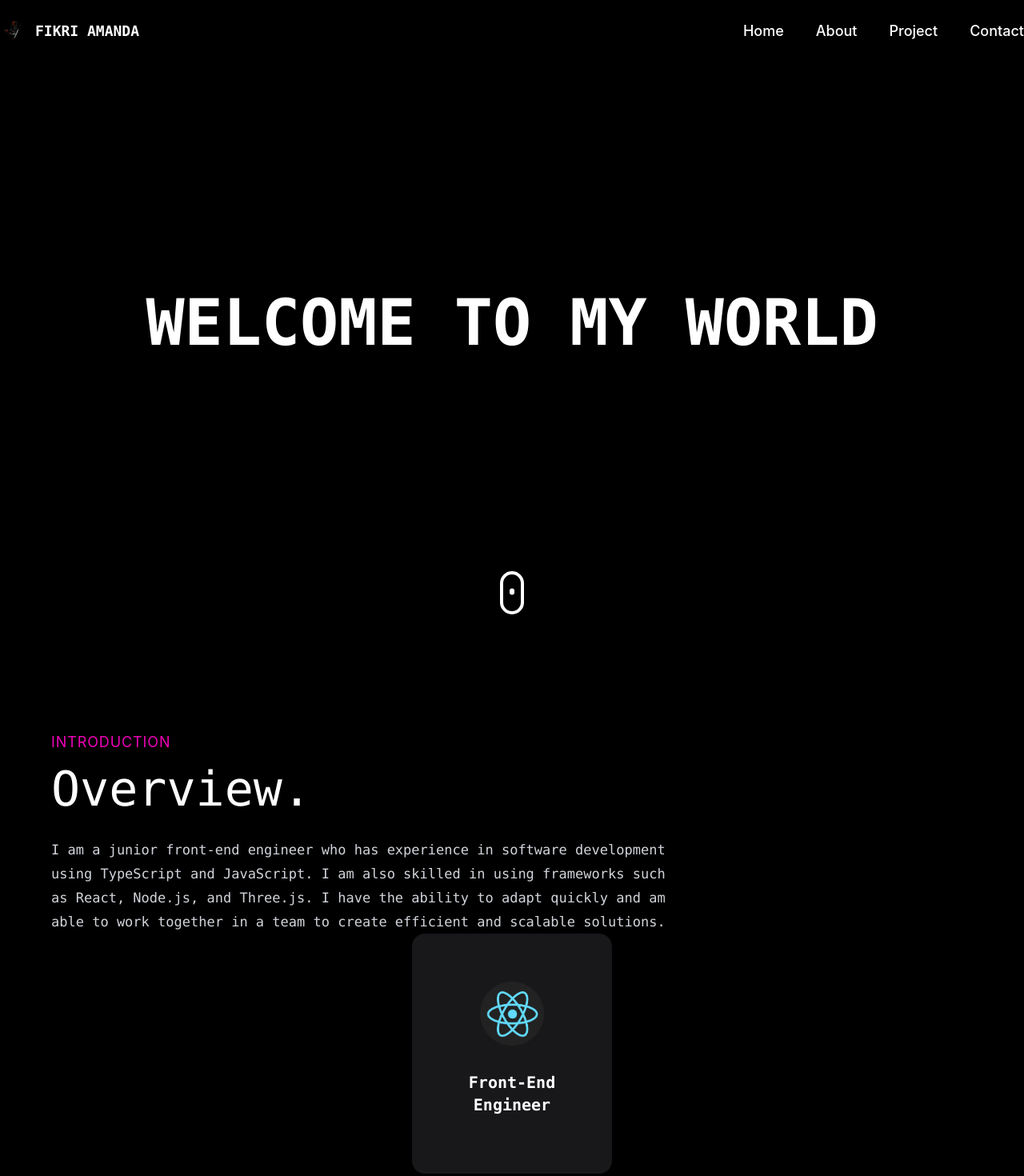
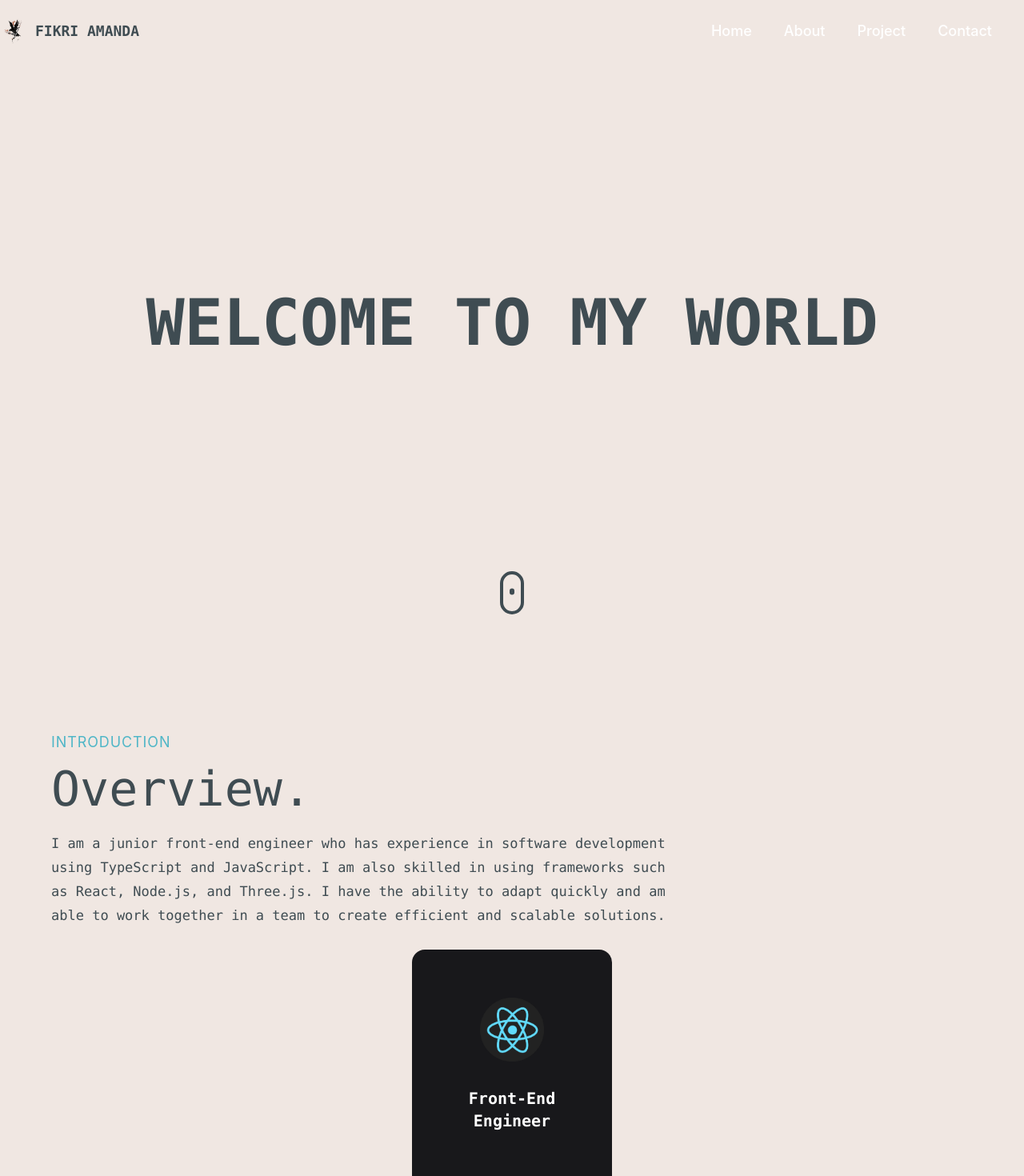
Before and after one commit to fianda12/3D_Portofolio, a React (Vite) app: page /home in a window 1280 px wide. Shown: the top 1470 px of the page at 80% size. Built offline with nearby package versions, Linux system fonts and the light colour scheme.

Commit message:
add navbar scrolled and change color

```diff
--- a/package.json
+++ b/package.json
@@ -19,12 +19,14 @@
     "react": "^18.2.0",
     "react-dom": "^18.2.0",
     "react-router-dom": "^6.11.1",
+    "react-scroll": "^1.8.9",
     "react-tilt": "^1.0.2",
     "react-vertical-timeline-component": "^3.6.0"
   },
   "devDependencies": {
     "@types/react": "^18.0.28",
     "@types/react-dom": "^18.0.11",
+    "@types/react-scroll": "^1.8.8",
     "@typescript-eslint/eslint-plugin": "^5.57.1",
     "@typescript-eslint/parser": "^5.57.1",
     "@vitejs/plugin-react": "^4.0.0",
--- a/src/components/Navbar.tsx
+++ b/src/components/Navbar.tsx
@@ -1,18 +1,17 @@
 import { useEffect, useState } from "react";
-import { Link } from "react-router-dom";
-
+import { Link } from "react-scroll"; // Import Link from react-scroll
 import { NavLinks } from "../service/service";
 import { logo, menu, close } from "../assets";
 
 const Navbar = () => {
-  const [active, setActive] = useState("");
-  const [toggle, setToggle] = useState(false);
-  const [scrolled, setScrolled] = useState(false);
+  const [active, setActive] = useState<string>("");
+  const [toggle, setToggle] = useState<boolean>(false);
+  const [scrolled, setScrolled] = useState<boolean>(false);
 
   useEffect(() => {
     const handleScroll = () => {
       const scrollTop = window.scrollY;
-      if (scrollTop > 100) {
+      if (scrollTop > 250) {
         setScrolled(true);
       } else {
         setScrolled(false);
@@ -28,12 +27,14 @@ const Navbar = () => {
     <nav
       className={`
       w-full flex items-center py-5 fixed top-0 z-20 ${
-        scrolled ? "bg-black" : "bg-transparent"
+        scrolled ? "bg-black" : "bg-[#F0E7E2]"
       }`}
     >
       <div className="w-full flex justify-between items-center max-w-7xl mx-auto">
-        <Link
-          to="/"
+        <Link // Replace "a" with "Link" from react-scroll
+          to="top"
+          smooth={true}
+          duration={500} // Adjust the duration as needed
           className="flex items-center gap-2"
           onClick={() => {
             setActive("");
@@ -41,21 +42,33 @@ const Navbar = () => {
           }}
         >
           <img src={logo} alt="logo" className="w-9 h-9 object-contain" />
-          <p className="text-white font-mono text-[18px] font-bold cursor-pointer flex ">
+          <p
+            className={`font-mono text-[18px] font-bold cursor-pointer flex ${
+              scrolled ? "text-white" : "text-[#3F4C52]"
+            }`}
+          >
             FIKRI AMANDA
           </p>
         </Link>
 
-        <ul className="list-none hidden sm:flex flex-row gap-10">
+        <ul className="list-none hidden sm:flex flex-row gap-10 sm:mr-10">
           {NavLinks.map((nav) => (
             <li
               key={nav.id}
               className={`${
-                active === nav.title ? "text-white" : "text-white"
-              } hover:text-white text-[18px] font-medium cursor-pointer`}
+                active === nav.title ? "text-[#3F4C52]" : "text-white"
+              } ${
+                scrolled ? "text-white" : "text-[#3F4C52]"
+              } hover:text-[#3F4C52] text-[18px] font-medium cursor-pointer`}
               onClick={() => setActive(nav.title)}
             >
-              <a href={`#${nav.id}`}>{nav.title}</a>
+              <Link
+                to={nav.id}
+                smooth={true}
+                duration={500}
+              >
+                {nav.title}
+              </Link>
             </li>
           ))}
         </ul>
@@ -64,28 +77,34 @@ const Navbar = () => {
           <img
             src={toggle ? close : menu}
             alt="menu"
-            className="w-[28px] h-[28px] object-contain"
+            className="w-[28px] h-[28px] object-contain mr-5"
             onClick={() => setToggle(!toggle)}
           />
 
           <div
             className={`${
               !toggle ? "hidden" : "flex"
-            } p-6 black-gradient absolute top-20 right-0 mx-4 my-2 min-w-[140px] z-10 rounded-xl`}
+            } p-6 black-gradient absolute top-20 mx-4 my-2 min-w-[140px] z-10 rounded-xl`}
           >
             <ul className="list-none flex justify-end items-start flex-1 flex-col gap-4">
               {NavLinks.map((nav) => (
                 <li
                   key={nav.id}
                   className={`font-poppins font-medium cursor-pointer text-[16px] ${
-                    active === nav.title ? "text-white" : "text-secondary"
+                    active === nav.title ? "text-white" : "text-[#3F4C52]"
                   }`}
                   onClick={() => {
                     setToggle(!toggle);
                     setActive(nav.title);
                   }}
                 >
-                  <a href={`#${nav.id}`}>{nav.title}</a>
+                  <Link
+                    to={nav.id}
+                    smooth={true}
+                    duration={500}
+                  >
+                    {nav.title}
+                  </Link>
                 </li>
               ))}
             </ul>
--- a/src/pages/App.tsx
+++ b/src/pages/App.tsx
@@ -8,7 +8,7 @@ import Tech from "./page/Tech";
 const App = () => {
 
   return (
-        <div className="z-0 bg-black">
+        <div className="z-0 bg-[#F0E7E2]">
           <div className="bg-cover bg-no-repeat bg-center">
             <Navbar />
             <Hero />
--- a/src/pages/page/About.tsx
+++ b/src/pages/page/About.tsx
@@ -57,17 +57,17 @@ const About = () => {
             animate="show"
             className="container"
           >
-            <p className="sm:text-[18px] text-[14px] text-secondary uppercase tracking-wider">
+            <p className="sm:text-[18px] text-[14px] text-[#4FB6C7] uppercase tracking-wider">
               Introduction
             </p>
-            <h2 className="text-white font-mono md:text-[60px] sm:text-[50px] xs:text-[40px] text-[30px]">
+            <h2 className="text-[#3F4C52] font-mono md:text-[60px] sm:text-[50px] xs:text-[40px] text-[30px]">
               Overview.
             </h2>
           </motion.div>
           <div className="">
             <motion.p
               variants={fadeIn("", "", 0.1, 1)}
-              className="mt-4 text-gray-300 font-mono text-[17px] max-w-3xl leading-[30px]"
+              className="mt-2 text-[#3F4C52] font-mono text-[17px] max-w-3xl leading-[30px]"
             >
               I am a junior front-end engineer who has experience in software
               development using TypeScript and JavaScript. I am also skilled in
@@ -76,7 +76,7 @@ const About = () => {
               create efficient and scalable solutions.
             </motion.p>
 
-            <div className="flex flex-wrap gap-10">
+            <div className="flex flex-wrap gap-10 mt-7">
               <div className="mx-auto">
                 {service.map((service, index) => (
                   <ServiceCard key={service.title} index={index} {...service} />
--- a/src/pages/page/Hero.tsx
+++ b/src/pages/page/Hero.tsx
@@ -13,7 +13,7 @@ const Hero = () => {
             initial={{ opacity: 0, y: -20 }}
             animate={{ opacity: 1, y: 0 }}
             transition={{ delay: 0.5 }}
-            className={`font-black z-40 text-white font-mono lg:text-[80px] sm:text-[60px] xs:text-[50px] text-[40px] lg:leading-[98px] mt-2`}
+            className={`font-black z-40 text-[#3F4C52] font-mono lg:text-[80px] sm:text-[60px] xs:text-[50px] text-[40px] lg:leading-[98px] mt-2`}
           >
             WELCOME TO MY WORLD
           </motion.h1>
@@ -24,7 +24,7 @@ const Hero = () => {
         <Link to="/about">
           <motion.div
             whileHover={{ scale: 1.2 }}
-            className="w-[30px] h-[54px] rounded-3xl border-4 border-white flex justify-center items-start p-2"
+            className="w-[30px] h-[54px] rounded-3xl border-4 border-[#3F4C52] flex justify-center items-start p-2"
           >
             <motion.div
               animate={{
@@ -35,7 +35,7 @@ const Hero = () => {
                 repeat: Infinity,
                 repeatType: "loop",
               }}
-              className="w-2 h-2 rounded-full bg-white mb-1"
+              className="w-2 h-2 rounded-full bg-[#3F4C52] mb-1"
             />
           </motion.div>
         </Link>
```
Also changed, not shown: 1 other file (tests, documents, lock files or other folders).
